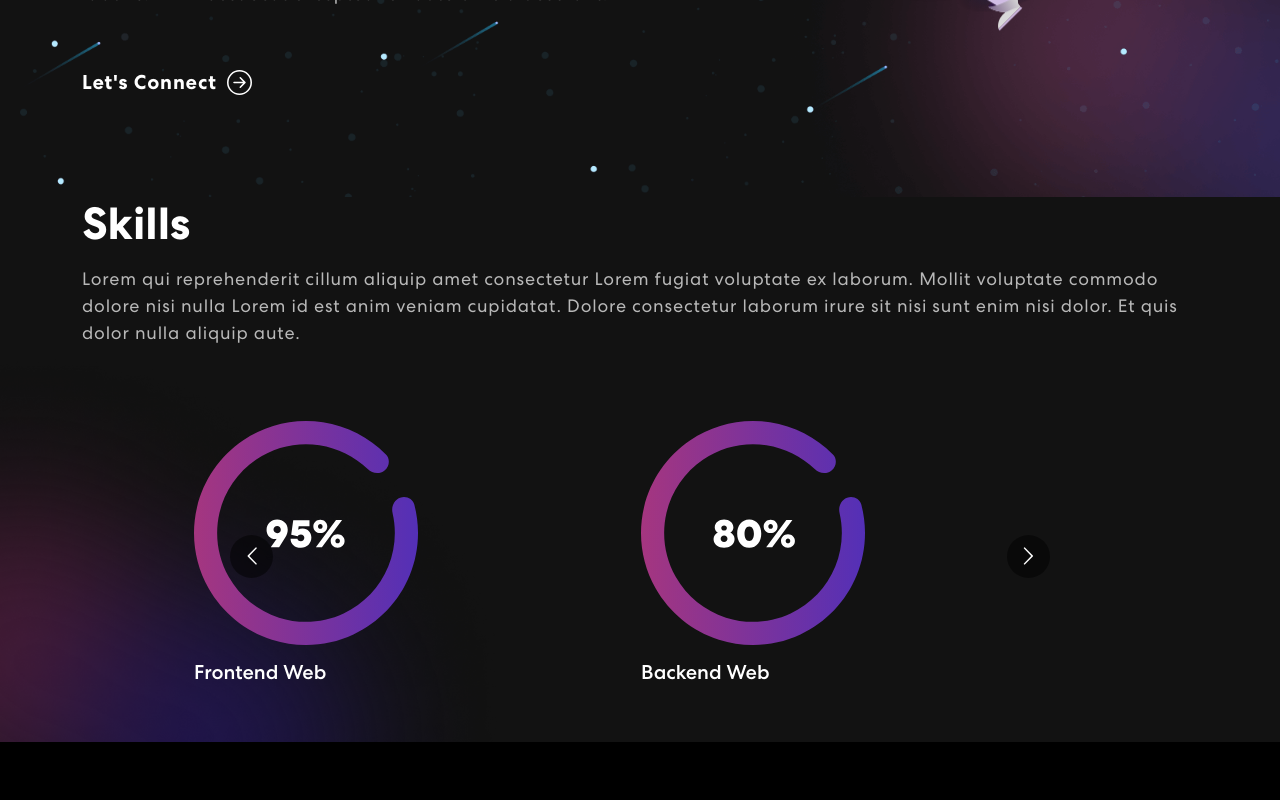
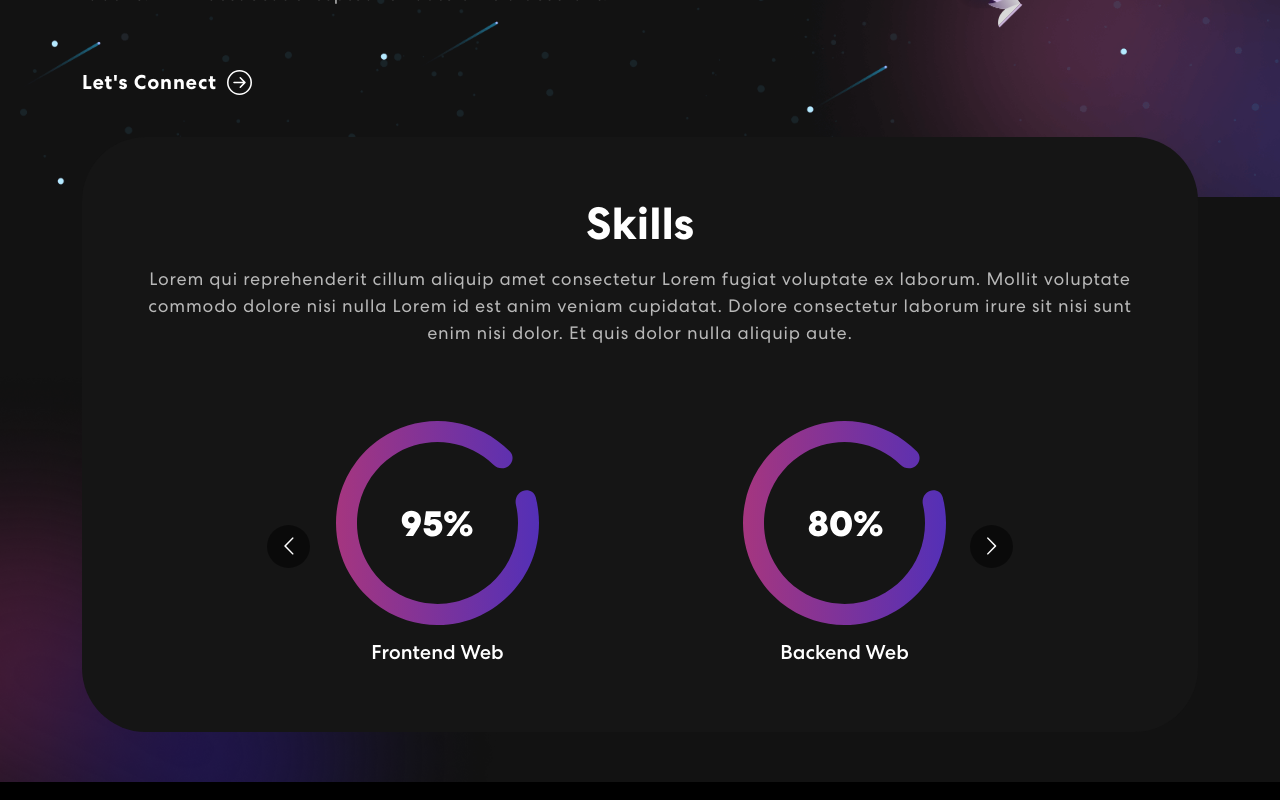
Before and after one commit to AdithiaSandi/porto, a React (Create React App) app: page / in a window 1280 px wide. Shown: the part 640-1440 px from the top of the page. Built offline with nearby package versions, Linux system fonts and the light colour scheme.

Commit message:
fix classname skill-bx

```diff
--- a/src/components/Skills.js
+++ b/src/components/Skills.js
@@ -9,7 +9,6 @@ import colorSharp from "../assets/img/color-sharp.png";
 export const Skills = () => {
   const responsive = {
     superLargeDesktop: {
-      // the naming can be any, depends on you.
       breakpoint: { max: 4000, min: 3000 },
       items: 5,
     },
@@ -32,7 +31,7 @@ export const Skills = () => {
       <Container>
         <Row>
           <Col>
-            <div className="skill-box">
+            <div className="skill-bx">
               <h2>Skills</h2>
               <p>
                 Lorem qui reprehenderit cillum aliquip amet consectetur Lorem
```
